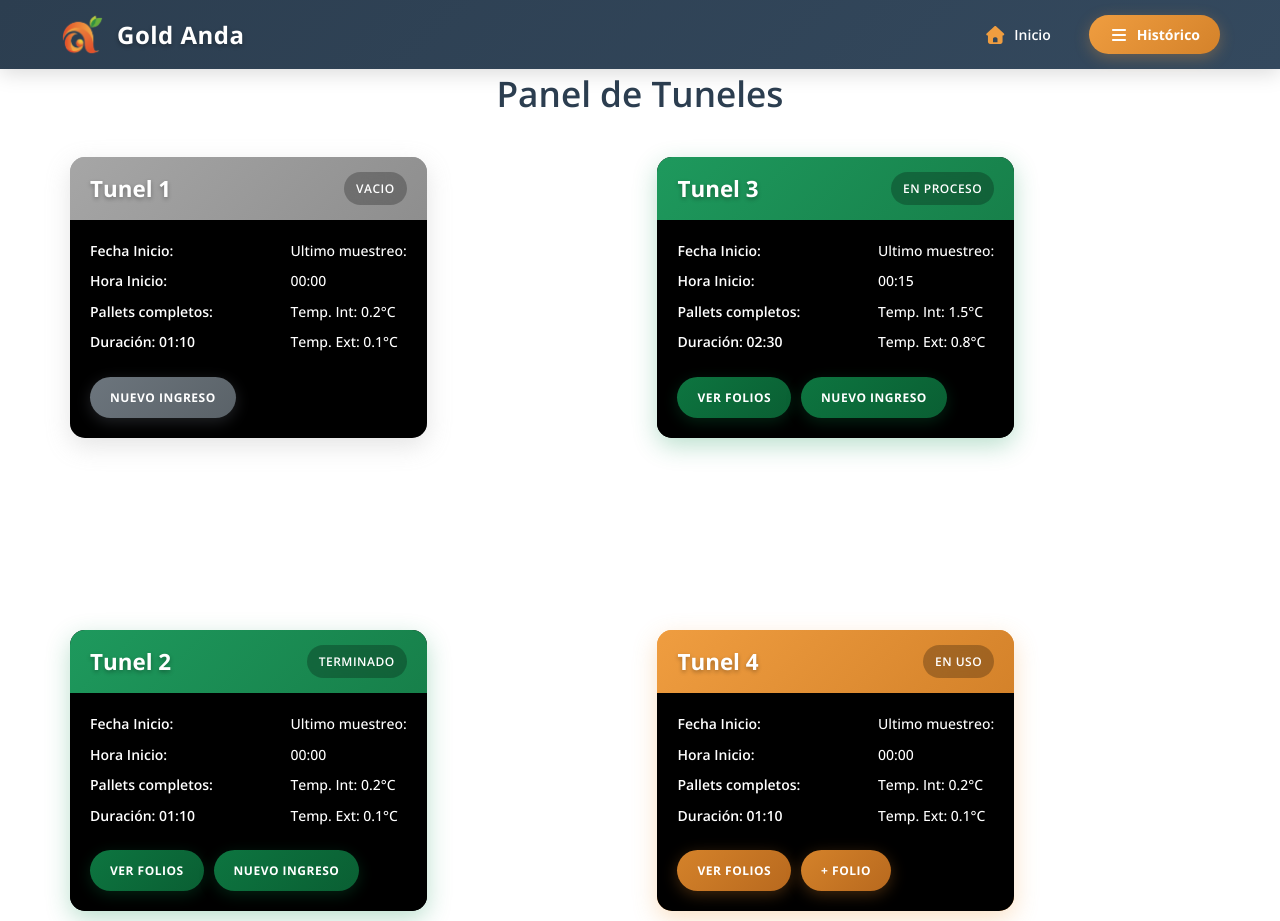
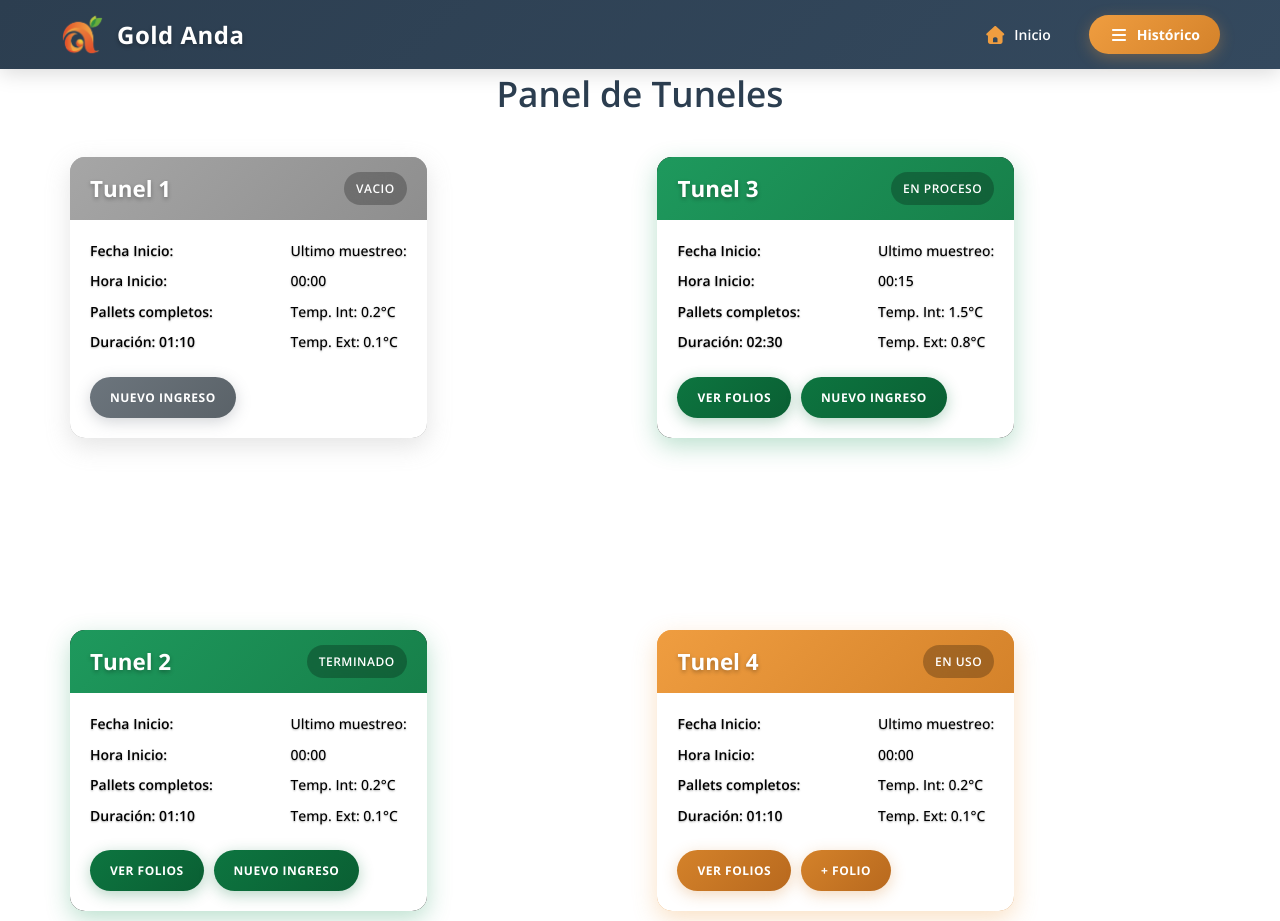
Before and after one commit to DubanPrograDVR/GOLD-ANDA-, a React (Vite) app in the folder Gold-Anda/: page / in a window 1280 px wide. Built offline with nearby package versions, Linux system fonts and the light colour scheme.

Commit message:
Cambio fondo tarjetas y color de información

```diff
--- a/Gold-Anda/src/components/Home/styles/Tarjetas.css
+++ b/Gold-Anda/src/components/Home/styles/Tarjetas.css
@@ -131,7 +131,7 @@
 /* Estilos específicos para túnel 1 */
 .tarjeta-informacion-1 {
     padding: 20px;
-    background-color: #000;
+    background-color: #fff;
 }
 
 .informacion-contenedor-1 {
@@ -147,7 +147,7 @@
     list-style: none;
     margin: 0;
     padding: 0;
-    color: #fff;
+    color: #000;
     font-size: 14px;
     line-height: 1.6;
 }
@@ -219,7 +219,7 @@
 
 .tarjeta-informacion-4 {
     padding: 20px;
-    background-color: #000;
+    background-color: #fff;
 }
 
 .informacion-contenedor-4 {
@@ -235,7 +235,7 @@
     list-style: none;
     margin: 0;
     padding: 0;
-    color: #fff;
+    color: #000;
     font-size: 14px;
     line-height: 1.6;
 }
@@ -282,7 +282,7 @@
 .tarjeta-informacion-2,
 .tarjeta-informacion-3 {
     padding: 20px;
-    background-color: #000;
+    background-color: #fff;
 }
 
 .informacion-contenedor-2,
@@ -301,7 +301,7 @@
     list-style: none;
     margin: 0;
     padding: 0;
-    color: #fff;
+    color: #000;
     font-size: 14px;
     line-height: 1.6;
 }
```
